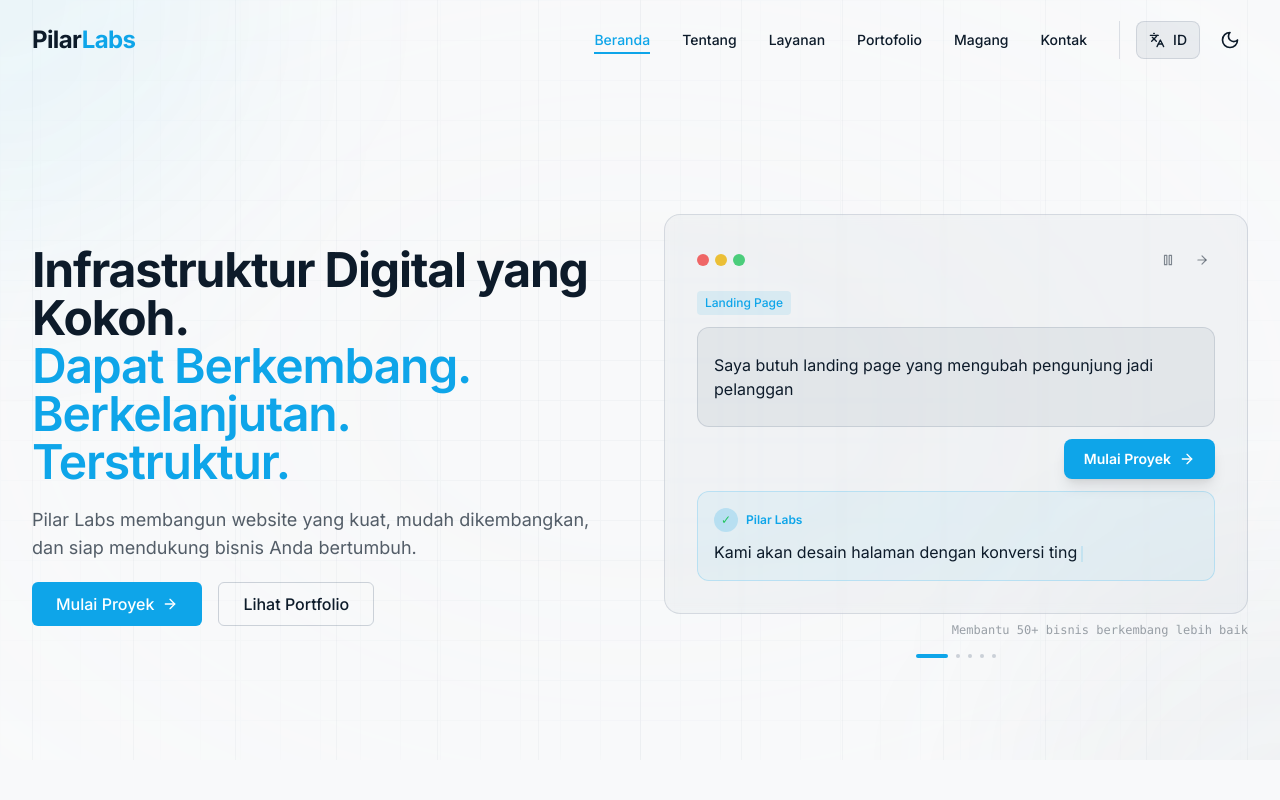
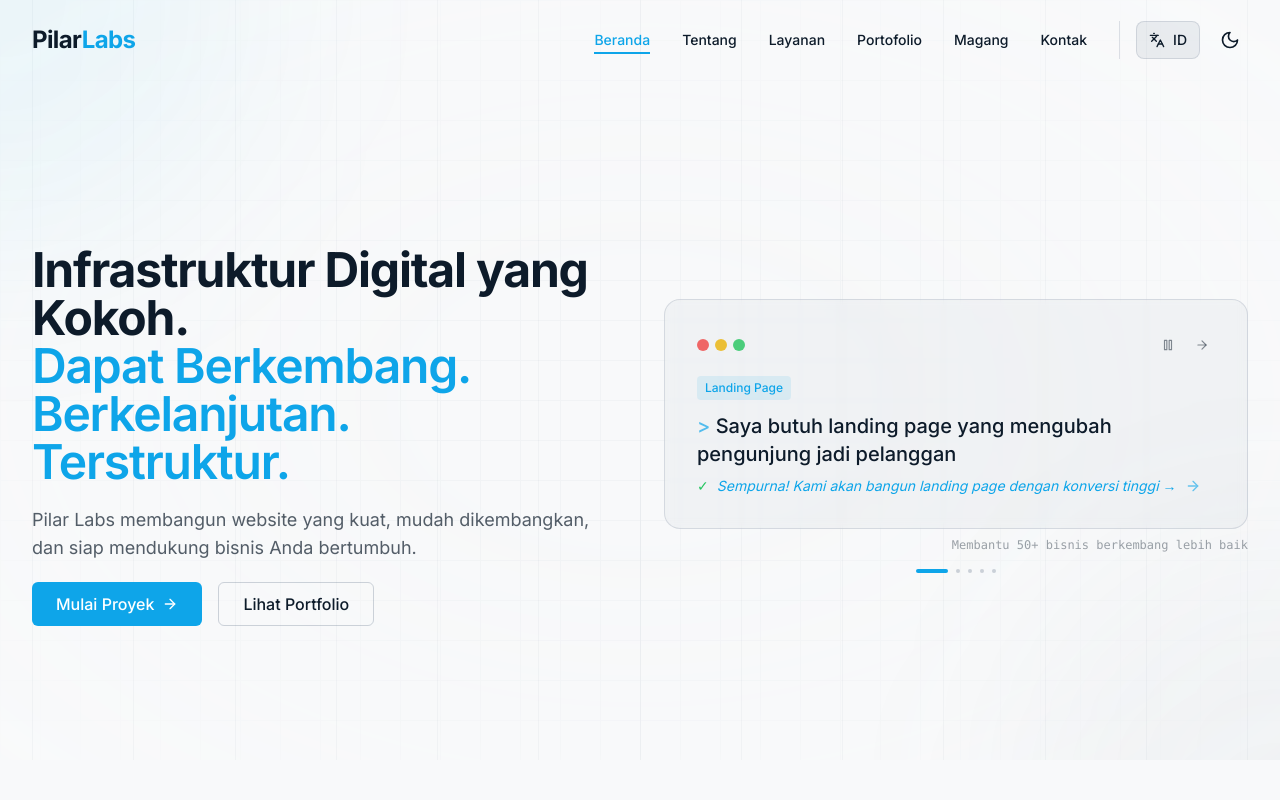
Before and after one commit to pilarlabsid/pilarlabs-landing, a React (Vite) app: page / in a window 1280 px wide. Shown: the top 800 px of the page. Built offline with nearby package versions, Linux system fonts and the light colour scheme.

Commit message:
feat: add contextual AI responses for each prompt

```diff
--- a/src/components/ui/AIPromptAnimation.tsx
+++ b/src/components/ui/AIPromptAnimation.tsx
@@ -7,17 +7,14 @@
     const { t } = useTranslation()
     const [currentPromptIndex, setCurrentPromptIndex] = useState(0)
     const [displayedText, setDisplayedText] = useState('')
-    const [displayedResponse, setDisplayedResponse] = useState('')
     const [isTyping, setIsTyping] = useState(true)
-    const [isResponseTyping, setIsResponseTyping] = useState(false)
     const [showResponse, setShowResponse] = useState(false)
-    const [showStartButton, setShowStartButton] = useState(false)
     const [isPaused, setIsPaused] = useState(false)
     const [clientsHelped, setClientsHelped] = useState(50)
 
     // Get prompts and categories from translation
     const prompts = t('hero.aiPrompts', { returnObjects: true }) as Array<{ text: string; category: string; response: string }>
-    const currentResponse = prompts[currentPromptIndex]?.response || ''
+    const currentResponse = prompts[currentPromptIndex].response
 
     // Realistic typing speed with variation
     const getTypingSpeed = () => {
@@ -39,10 +36,10 @@
                 }, getTypingSpeed())
                 return () => clearTimeout(timeout)
             } else {
-                // Finished typing, show Start button
+                // Finished typing, show response
                 const timeout = setTimeout(() => {
-                    setShowStartButton(true)
-                }, 300)
+                    setShowResponse(true)
+                }, 500)
                 return () => clearTimeout(timeout)
             }
         } else {
@@ -51,8 +48,7 @@
                 // Wait before deleting response
                 const timeout = setTimeout(() => {
                     setShowResponse(false)
-                    setShowStartButton(false)
-                }, 2500)
+                }, 1500)
                 return () => clearTimeout(timeout)
             } else if (displayedText.length > 0) {
                 const timeout = setTimeout(() => {
@@ -73,45 +69,15 @@
         if (showResponse) {
             const timeout = setTimeout(() => {
                 setIsTyping(false)
-            }, 2500)
+            }, 2000)
             return () => clearTimeout(timeout)
         }
     }, [showResponse])
 
-    // Auto-trigger response after button shows
-    useEffect(() => {
-        if (showStartButton && !showResponse) {
-            const timeout = setTimeout(() => {
-                setShowResponse(true)
-                setIsResponseTyping(true)
-                setDisplayedResponse('')
-            }, 1500) // Button visible for 1.5 seconds before response
-            return () => clearTimeout(timeout)
-        }
-    }, [showStartButton, showResponse])
-
-    // Response typing effect
-    useEffect(() => {
-        if (isResponseTyping && showResponse) {
-            if (displayedResponse.length < currentResponse.length) {
-                const timeout = setTimeout(() => {
-                    setDisplayedResponse(currentResponse.slice(0, displayedResponse.length + 1))
-                }, 30) // Fast typing for response
-                return () => clearTimeout(timeout)
-            } else {
-                // Finished typing response
-                setIsResponseTyping(false)
-            }
-        }
-    }, [displayedResponse, isResponseTyping, currentResponse, showResponse])
-
     const handleSkip = () => {
         setDisplayedText('')
-        setDisplayedResponse('')
         setShowResponse(false)
-        setShowStartButton(false)
         setIsTyping(true)
-        setIsResponseTyping(false)
         setCurrentPromptIndex((prev) => (prev + 1) % prompts.length)
     }
 
@@ -173,76 +139,34 @@
                     {prompts[currentPromptIndex].category}
                 </motion.div>
 
-                {/* Prompt Box - Like AI Chat Input */}
-                <div className="relative z-10 space-y-3">
-                    <div className="bg-structural/10 dark:bg-structural/20 border border-structural/20 rounded-xl p-4 min-h-[100px] flex items-center">
-                        <div className="flex-1">
-                            <p className="text-sm md:text-base text-calm leading-relaxed">
-                                {displayedText}
-                            </p>
-                            {/* Typing Indicator */}
-                            {isTyping && !showStartButton && (
-                                <div className="flex items-center gap-1 mt-2">
-                                    <motion.div
-                                        animate={{ opacity: [0.4, 1, 0.4] }}
-                                        transition={{ duration: 1.5, repeat: Infinity }}
-                                        className="w-2 h-2 rounded-full bg-precision"
-                                    />
-                                    <motion.div
-                                        animate={{ opacity: [0.4, 1, 0.4] }}
-                                        transition={{ duration: 1.5, repeat: Infinity, delay: 0.2 }}
-                                        className="w-2 h-2 rounded-full bg-precision"
-                                    />
-                                    <motion.div
-                                        animate={{ opacity: [0.4, 1, 0.4] }}
-                                        transition={{ duration: 1.5, repeat: Infinity, delay: 0.4 }}
-                                        className="w-2 h-2 rounded-full bg-precision"
-                                    />
-                                </div>
-                            )}
-                        </div>
-                    </div>
+                {/* Typing Animation */}
+                <div className="min-h-[100px] md:min-h-[80px] flex flex-col justify-center relative z-10">
+                    <p className="text-lg md:text-xl font-medium text-calm mb-2">
+                        <span className="text-precision/70">&gt;</span>{' '}
+                        <span>{displayedText}</span>
+                        {!showResponse && (
+                            <motion.span
+                                animate={{ opacity: [1, 0] }}
+                                transition={{ duration: 0.8, repeat: Infinity }}
+                                className="inline-block w-0.5 h-5 md:h-6 bg-precision ml-1 align-middle"
+                            />
+                        )}
+                    </p>
 
-                    {/* Start Button - Outside Box */}
-                    {showStartButton && (
-                        <motion.div
-                            initial={{ opacity: 0, y: -10 }}
-                            animate={{ opacity: 1, y: 0 }}
-                            className="flex justify-end"
-                        >
-                            <div className="flex items-center gap-2 px-5 py-2.5 bg-precision text-white dark:text-foundation rounded-lg shadow-lg">
-                                <span className="text-sm font-semibold">{t('hero.startButton')}</span>
-                                <ArrowRight className="w-4 h-4" />
-                            </div>
-                        </motion.div>
-                    )}
-
-                    {/* Response Box - Below Button */}
+                    {/* Response Animation */}
                     {showResponse && (
                         <motion.div
                             initial={{ opacity: 0, y: 10 }}
                             animate={{ opacity: 1, y: 0 }}
-                            className="bg-precision/5 dark:bg-precision/10 border border-precision/20 rounded-xl p-4"
+                            className="flex items-center gap-2 text-sm text-precision"
                         >
-                            <div className="flex items-center gap-2 mb-2">
-                                <div className="w-6 h-6 rounded-full bg-precision/20 flex items-center justify-center">
-                                    <span className="text-green-500 text-xs">✓</span>
-                                </div>
-                                <span className="text-xs font-semibold text-precision">Pilar Labs</span>
-                            </div>
-                            <p className="text-sm md:text-base text-calm leading-relaxed">
-                                {displayedResponse}
-                                {isResponseTyping && (
-                                    <motion.span
-                                        animate={{ opacity: [1, 0] }}
-                                        transition={{ duration: 0.8, repeat: Infinity }}
-                                        className="inline-block w-0.5 h-4 bg-precision ml-1 align-middle"
-                                    />
-                                )}
-                            </p>
+                            <span className="text-green-500">✓</span>
+                            <span className="italic">{currentResponse}</span>
+                            <ArrowRight className="w-4 h-4 animate-pulse" />
                         </motion.div>
                     )}
                 </div>
+
             </motion.div>
 
             {/* Stats Counter - Outside main container */}
--- a/src/locales/id/translation.json
+++ b/src/locales/id/translation.json
@@ -29,32 +29,31 @@
             {
                 "text": "Saya butuh landing page yang mengubah pengunjung jadi pelanggan",
                 "category": "Landing Page",
-                "response": "Kami akan desain halaman dengan konversi tinggi"
+                "response": "Sempurna! Kami akan bangun landing page dengan konversi tinggi →"
             },
             {
                 "text": "Buatkan web app yang scalable untuk bisnis saya yang berkembang",
                 "category": "Aplikasi Web",
-                "response": "Sempurna! Kami ahli dalam arsitektur scalable"
+                "response": "Bagus! Kami ahli dalam arsitektur yang siap berkembang →"
             },
             {
                 "text": "Buat platform e-commerce dengan checkout yang lancar",
                 "category": "E-Commerce",
-                "response": "Mari kita bangun pengalaman belanja yang smooth"
+                "response": "Mantap! Kami akan optimalkan checkout untuk penjualan maksimal →"
             },
             {
                 "text": "Kembangkan sistem CRM khusus untuk tim sales saya",
                 "category": "Sistem Custom",
-                "response": "Kami akan buat solusi yang pas untuk tim Anda"
+                "response": "Pilihan tepat! CRM custom sesuai workflow Anda siap dibuat →"
             },
             {
                 "text": "Saya mau website mobile-responsive yang loading-nya cepat",
                 "category": "Web Responsif",
-                "response": "Kecepatan & responsif adalah prioritas kami"
+                "response": "Tentu! Desain mobile-first yang cepat adalah keahlian kami →"
             }
         ],
-        "aiResponse": "Sempurna! Mari kita bangun bersama",
-        "statsCounter": "Membantu {{count}}+ bisnis berkembang lebih baik",
-        "startButton": "Mulai Proyek"
+        "aiResponse": "Sempurna! Mari kita bangun bersama →",
+        "statsCounter": "Membantu {{count}}+ bisnis berkembang lebih baik"
     },
     "howWeBuild": {
         "badge": "Pendekatan Kami",
```
Also changed, not shown: src/locales/en/translation.json (+7 -8 lines).
